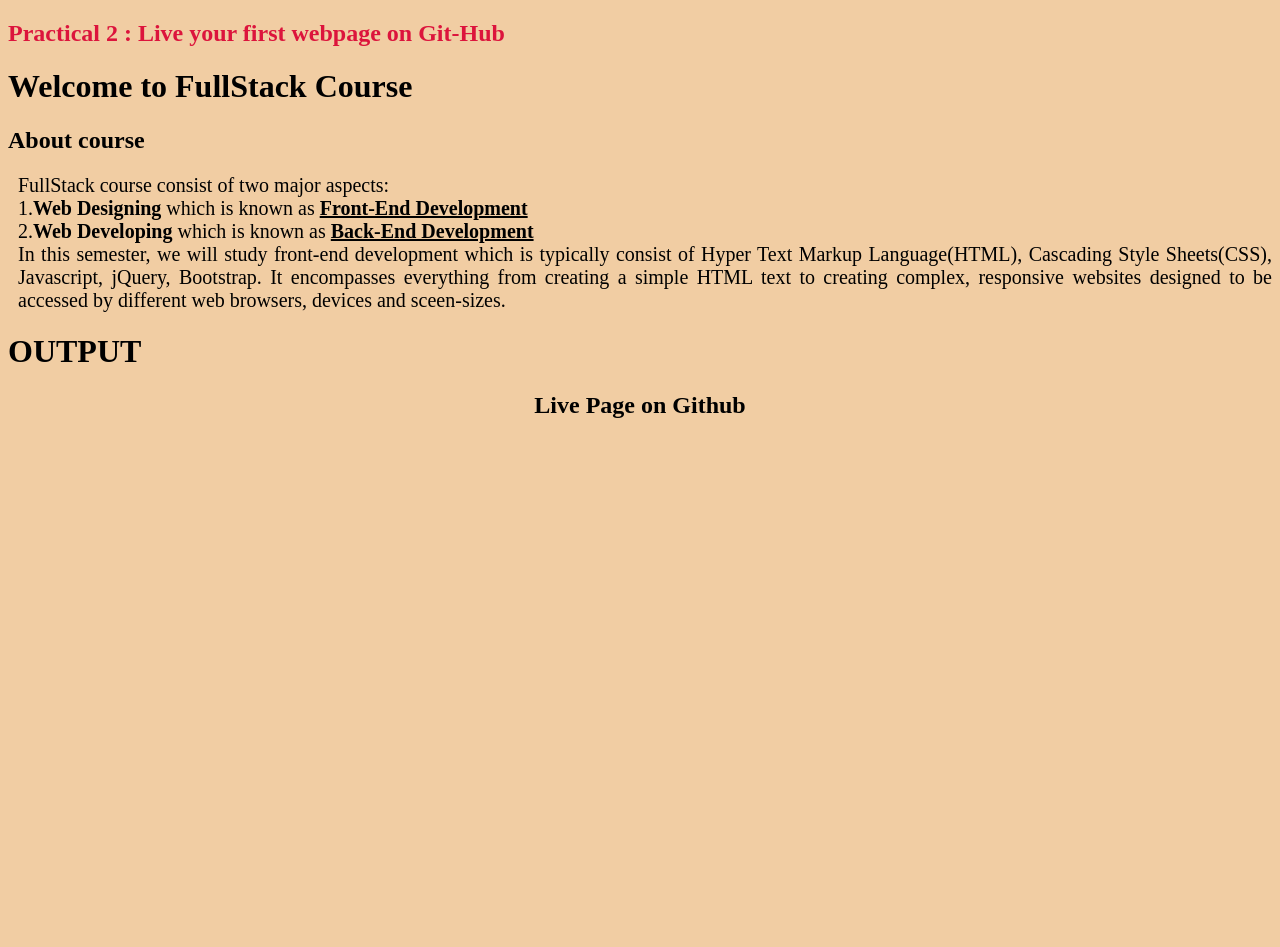
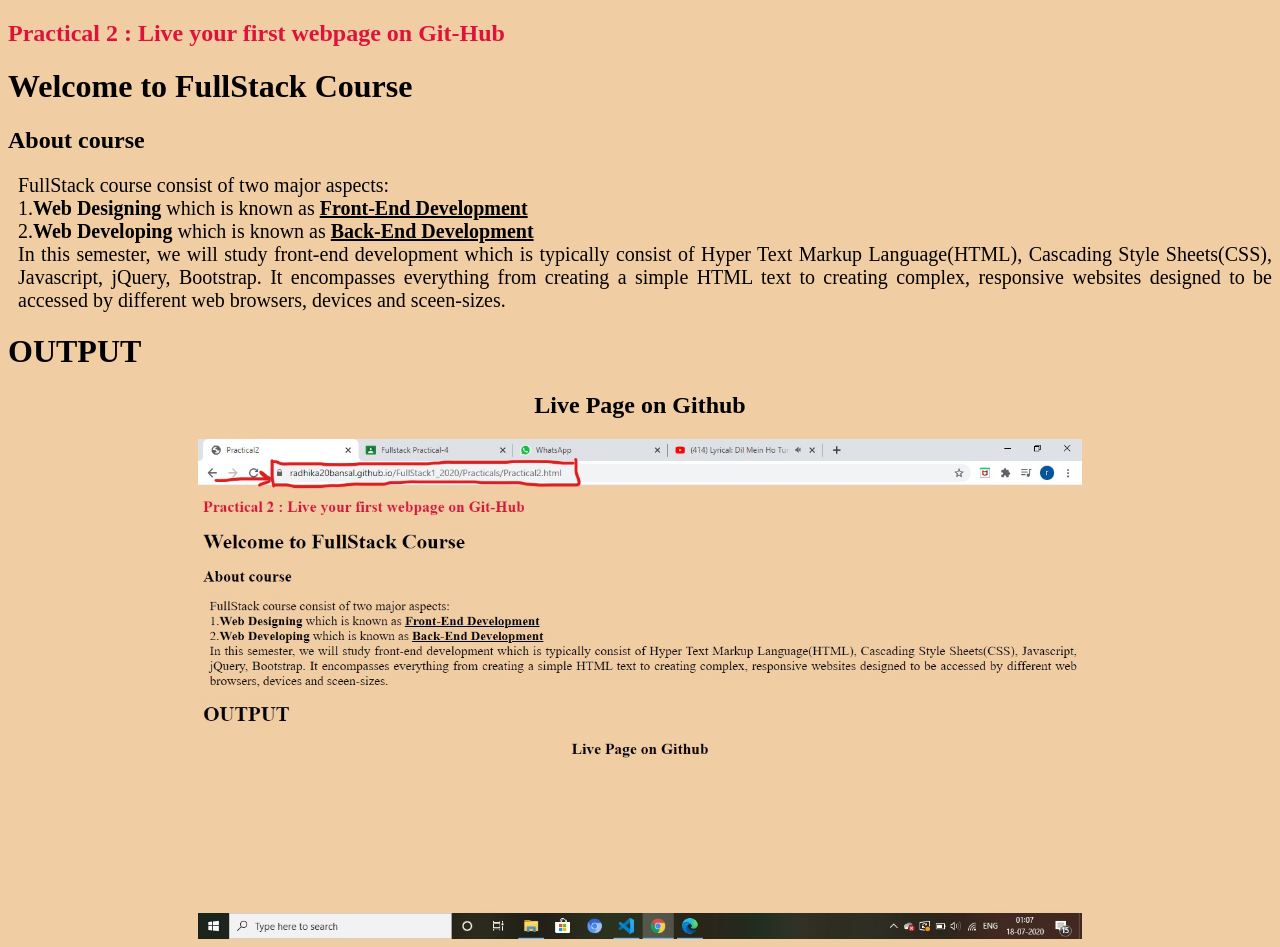
Before and after one commit to radhika20bansal/FullStack1_2020, a plain HTML site: page Practicals/Practical2.html in a window 1280 px wide. Before the commit the page ends 800 px from the top, so only its background shows below. Drawn offline with Linux system fonts and the light colour scheme.

Commit message:
Link2 Practical

```diff
--- a/Practicals/Practical2.html
+++ b/Practicals/Practical2.html
@@ -5,7 +5,13 @@
     <meta name="viewport" content="width=device-width, initial-scale=1.0">
     <title>Practical2</title>
     <style>
-
+         img{
+        margin-left:auto;
+        margin-right:auto;
+        width:70%;
+        height:500px;
+        display: block;
+        }
         body{
             background-color: rgb(241, 205, 163);
         }
@@ -25,6 +31,6 @@
      </p>
      <h1>OUTPUT</h1>
      <h2 style="text-align: center;">Live Page on Github</h2>
-
+     <img src="images/liveoutput.jpg">
 </body>
 </html>
```
